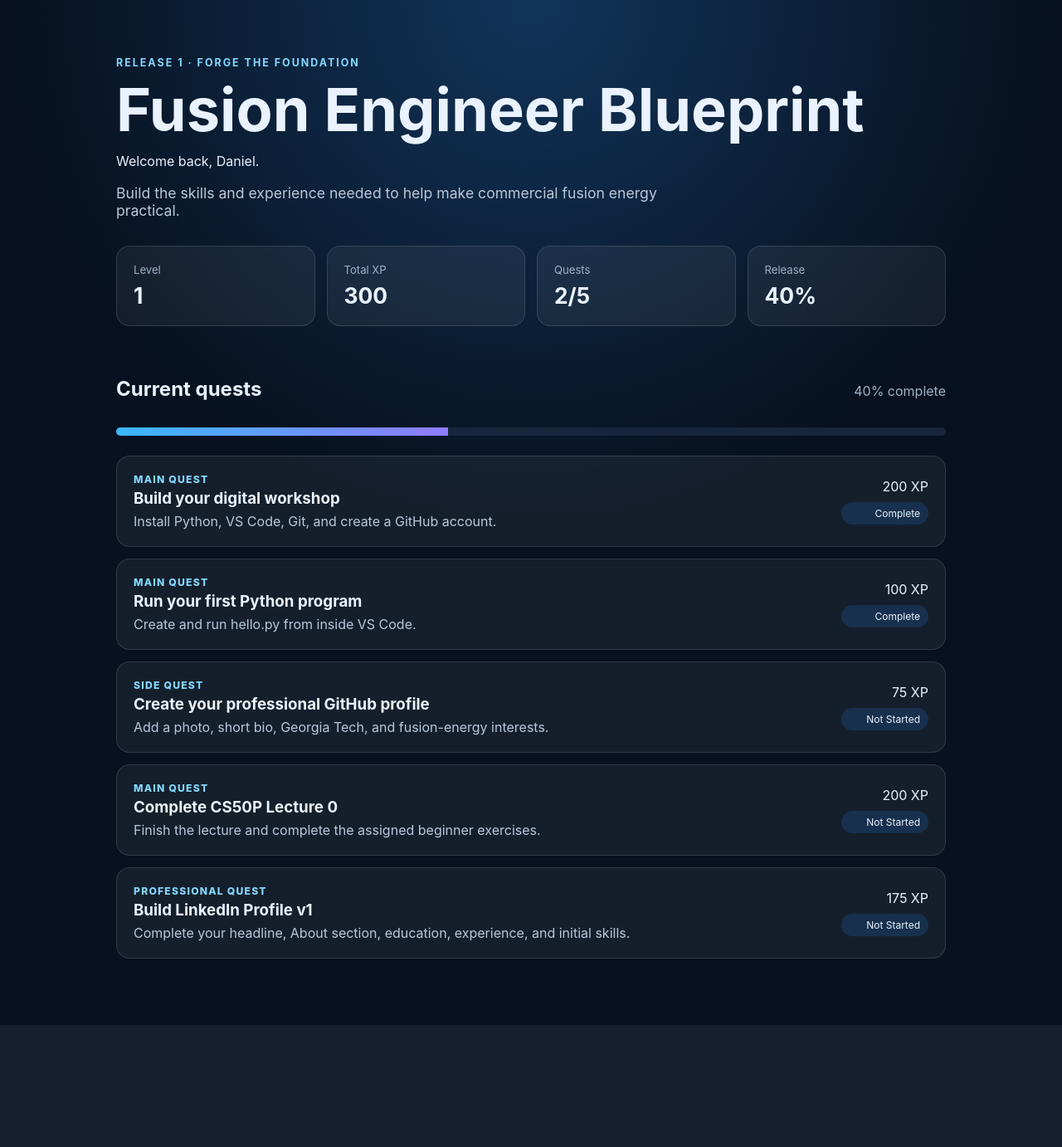
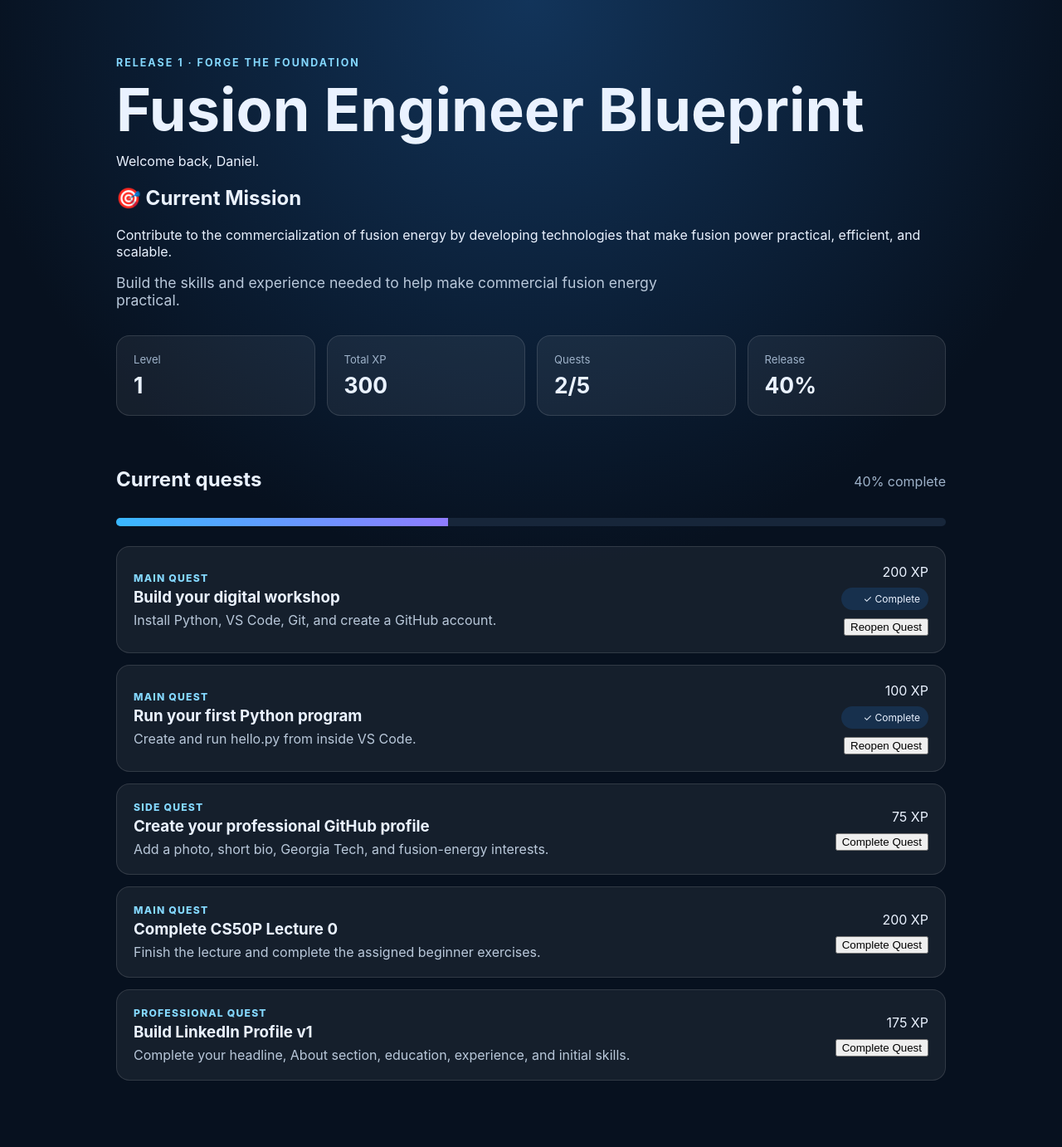
Before and after one commit to danielwood737/fusion-engineer-blueprint, a FastAPI app: page / in a window 1280 px wide. Shown: the whole page at 83% size. Before the commit the page ends 1235 px from the top, so only its background shows below. Run offline with FastAPI, Linux system fonts and the light colour scheme.

Commit message:
Add quest completion and reopen

```diff
--- a/app/main.py
+++ b/app/main.py
@@ -2,13 +2,17 @@ from pathlib import Path
 import json
 
 from fastapi import FastAPI, Request
-from fastapi.responses import HTMLResponse
+from fastapi.responses import HTMLResponse, RedirectResponse
 from fastapi.staticfiles import StaticFiles
 from fastapi.templating import Jinja2Templates
 
 BASE_DIR = Path(__file__).resolve().parent.parent
 DATA_FILE = BASE_DIR / "data" / "quests.json"
-
+MISSION = (
+    "Contribute to the commercialization of fusion energy "
+    "by developing technologies that make fusion power "
+    "practical, efficient, and scalable."
+)
 app = FastAPI(title="Fusion Engineer Blueprint")
 app.mount("/static", StaticFiles(directory=BASE_DIR / "app" / "static"), name="static")
 templates = Jinja2Templates(directory=BASE_DIR / "app" / "templates")
@@ -17,7 +21,29 @@ templates = Jinja2Templates(directory=BASE_DIR / "app" / "templates")
 def load_quests() -> list[dict]:
     with DATA_FILE.open("r", encoding="utf-8") as file:
         return json.load(file)
+def save_quests(quests: list[dict]) -> None:
+    with DATA_FILE.open("w", encoding="utf-8") as file:
+        json.dump(quests, file, indent=2)
 
+@app.post("/quests/{quest_id}/complete")
+def complete_quest(quest_id: str):
+    quests = load_quests()
+    for quest in quests:
+        if quest["id"] == quest_id:
+            quest["status"] = "Complete"
+            break
+    save_quests(quests)
+    return RedirectResponse(url="/", status_code=303)
+
+@app.post("/quests/{quest_id}/reopen")
+def reopen_quest(quest_id: str):
+    quests = load_quests()
+    for quest in quests:
+        if quest["id"] == quest_id:
+            quest["status"] = "Not Started"
+            break
+    save_quests(quests)
+    return RedirectResponse(url="/", status_code=303)
 
 @app.get("/", response_class=HTMLResponse)
 def dashboard(request: Request):
@@ -38,5 +64,6 @@ def dashboard(request: Request):
             "level": level,
             "progress": progress,
             "name": "Daniel",
+            "mission": MISSION,
         },
     )
--- a/app/templates/dashboard.html
+++ b/app/templates/dashboard.html
@@ -12,6 +12,10 @@
       <p class="eyebrow">RELEASE 1 · FORGE THE FOUNDATION</p>
       <h1>Fusion Engineer Blueprint</h1>
       <p class="welcome">Welcome back, {{ name }}.</p>
+      <section class="mission-card">
+        <h2>🎯 Current Mission</h2>
+        <p>{{ mission }}</p>
+      </section>
       <p class="mission">Build the skills and experience needed to help make commercial fusion energy practical.</p>
     </header>
 
@@ -38,9 +42,19 @@
             <p>{{ quest["description"] }}</p>
           </div>
           <div class="quest-meta">
-            <span>{{ quest["xp"] }} XP</span>
-            <span class="status">{{ quest["status"] }}</span>
-          </div>
+    <span>{{ quest["xp"] }} XP</span>
+
+    {% if quest["status"] == "Complete" %}
+        <span class="status">✓ Complete</span>
+        <form method="post" action="/quests/{{ quest['id'] }}/reopen">
+            <button type="submit">Reopen Quest</button>
+        </form>
+    {% else %}
+        <form method="post" action="/quests/{{ quest['id'] }}/complete">
+            <button type="submit">Complete Quest</button>
+        </form>
+    {% endif %}
+</div>
         </article>
         {% endfor %}
       </div>
```
